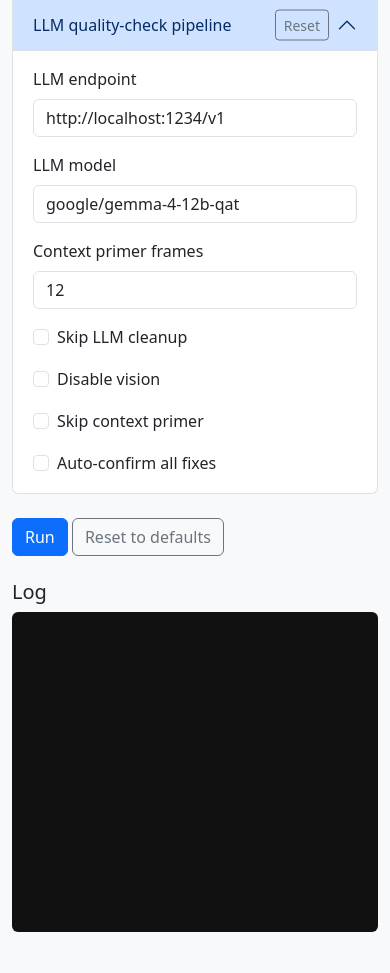
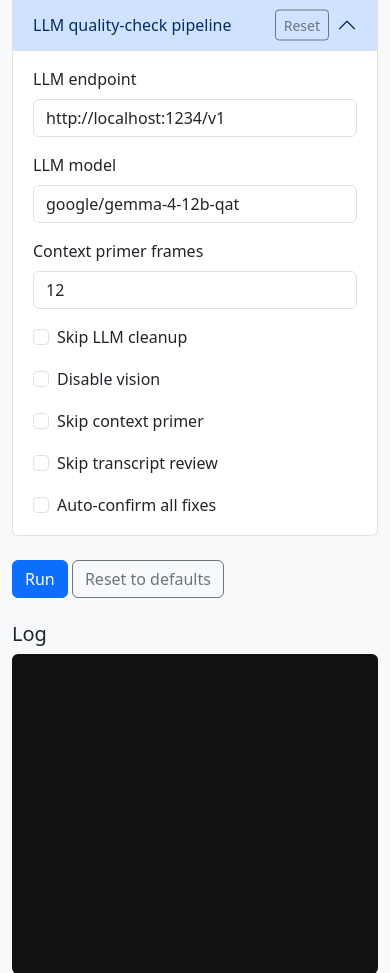
Before and after one commit to JonathanOrr/LocalSub, a Flask app: page / in a window 390 px wide, after a click on "LLM quality-check pipeline". Shown: the part 575-1548 px from the top of the page. Before the commit the page ends 1507 px from the top, so only its background shows below. Run offline with Flask 3, Linux system fonts and the light colour scheme; some libraries are stand-ins or nearby versions.

Commit message:
Add a manual transcript review step before translation
Adds a pause between the LLM cleanup pass and translation that lets a
human fix transcription mistakes whisper (and the automated cleanup)
missed, before that text gets sent for translation. On the CLI this
opens the source-language .srt directly in $EDITOR; in the web UI it
shows an editable textarea via the same confirm-request/SSE handshake
already used for proposed-fix and context-primer confirmation.

Edits are re-validated and cue numbers renumbered afterward
(pipeline.transcript_review.validate_and_renumber); an edit that
breaks the SRT format reverts to the pre-edit version rather than
feeding whisper/mux something malformed.

New --no-transcript-review flag (and matching web checkbox) opts out,
for non-interactive runs.

```diff
--- a/pipeline/orchestrate.py
+++ b/pipeline/orchestrate.py
@@ -9,12 +9,14 @@ from pipeline.context_primer import build_context_primer, confirm_context_primer
 from pipeline.rationality import llm_check_rationality, llm_vision_resolve, rationality_flag_to_change
 from pipeline.repeats import detect_char_repeats, detect_repeats, llm_resolve_repeats
 from pipeline.srt_utils import parse_srt_cues, write_srt
+from pipeline.transcript_review import confirm_transcript
 from pipeline.translate import llm_translate
 from pipeline.vad_ten import build_vad_trimmed_wav, remap_srt_timestamps, ten_vad_speech_segments
 from pipeline.whisper_engine import check_dependencies, extract_audio, language_info, mux, transcribe
 
 ConfirmChangesFn = Callable[[str, list[ProposedChange], bool], list[ProposedChange]]
 ConfirmPrimerFn = Callable[[str, bool], str | None]
+ConfirmTranscriptFn = Callable[[Path, bool], None]
 
 
 @dataclass
@@ -49,6 +51,7 @@ class PipelineConfig:
     no_llm_vision: bool = False
     no_context_primer: bool = False
     context_primer_frames: int = 12
+    no_transcript_review: bool = False
     auto_confirm: bool = False
 
 
@@ -65,14 +68,16 @@ def run_pipeline(
     video_path: Path, config: PipelineConfig,
     confirm_changes_fn: ConfirmChangesFn = confirm_changes,
     confirm_primer_fn: ConfirmPrimerFn = confirm_context_primer,
+    confirm_transcript_fn: ConfirmTranscriptFn = confirm_transcript,
     log_fn: Callable[[str], None] = print,
 ) -> PipelineResult:
     """The full pipeline: extract audio -> (optional TEN VAD pre-pass) -> transcribe ->
-    (optional) repeat-resolution -> context primer -> rationality+vision check -> translate
-    -> mux. Shared by subtranslate.py's CLI and the web UI - the only things either caller
-    customizes are how a proposed-changes/primer confirmation is obtained (confirm_changes_fn/
-    confirm_primer_fn - block on a terminal prompt for the CLI, wait on a browser click for
-    the web UI) and where status lines go (log_fn)."""
+    (optional) repeat-resolution -> context primer -> rationality+vision check ->
+    (optional) human transcript review -> translate -> mux. Shared by subtranslate.py's CLI
+    and the web UI - the only things either caller customizes are how a proposed-changes/
+    primer/transcript-edit confirmation is obtained (confirm_changes_fn/confirm_primer_fn/
+    confirm_transcript_fn - block on a terminal prompt for the CLI, wait on a browser click
+    for the web UI) and where status lines go (log_fn)."""
     if config.engine == "whisper" and config.target_lang != "en" and not config.no_translate:
         sys.exit(
             "whisper.cpp's built-in --translate only supports English as a target - "
@@ -183,6 +188,9 @@ def run_pipeline(
         final_notes = [f"[{c.first_cue}-{c.last_cue}] {c.summary}" for c in confirmed2]
         write_srt(apply_changes(parse_srt_cues(src_srt), confirmed2), src_srt)
 
+    if not config.no_transcript_review:
+        confirm_transcript_fn(src_srt, config.auto_confirm)
+
     target_srt = None
     if not config.no_translate:
         _, target_lang_name = language_info(config.target_lang)
--- a/subtranslate.py
+++ b/subtranslate.py
@@ -114,6 +114,10 @@ def main() -> None:
                               "context primer (default: 12). Fixed regardless of video length, "
                               "so cost doesn't scale with runtime. Set to 0 for a text-only "
                               "primer without vision")
+    parser.add_argument("--no-transcript-review", action="store_true",
+                         help="skip the pre-translation pause that lets you fix transcription "
+                              "mistakes by hand ('e' opens the source-language .srt in $EDITOR, "
+                              "default nano) - useful to disable for non-interactive runs")
     parser.add_argument("--auto-confirm", action="store_true",
                          help="accept all LLM-proposed transcript fixes without an interactive "
                               "prompt (needed for non-interactive/background runs, which would "
--- a/webapp/static/js/app.js
+++ b/webapp/static/js/app.js
@@ -1,6 +1,6 @@
 const BOOL_FIELDS = [
   "no_translate", "no_gpu", "vad", "no_llm_check", "no_llm_vision",
-  "no_context_primer", "auto_confirm",
+  "no_context_primer", "no_transcript_review", "auto_confirm",
 ];
 const INT_FIELDS = [
   "threads", "max_context", "flag_repeat_count", "vad_min_speech_ms",
@@ -176,6 +176,25 @@ function showPrimerConfirm(event) {
   confirmArea.style.display = "block";
 }
 
+function escapeHtml(s) {
+  const div = document.createElement("div");
+  div.textContent = s;
+  return div.innerHTML;
+}
+
+function showTranscriptConfirm(event) {
+  confirmTitle.textContent = "Review transcript before translation";
+  confirmBody.innerHTML = `
+    <p class="text-muted small">Fix any transcription mistakes here before it's sent for translation.</p>
+    <textarea class="form-control" rows="16" style="font-family: monospace" id="transcriptText">${escapeHtml(event.transcript)}</textarea>
+  `;
+  confirmButtons.innerHTML = `<button class="btn btn-primary btn-sm" id="continueTranscript">Continue</button>`;
+  document.getElementById("continueTranscript").onclick = () => {
+    submitConfirm({ text: document.getElementById("transcriptText").value });
+  };
+  confirmArea.style.display = "block";
+}
+
 form.addEventListener("submit", (e) => {
   e.preventDefault();
   runBtn.disabled = true;
@@ -198,6 +217,7 @@ form.addEventListener("submit", (e) => {
         } else if (event.type === "confirm_request") {
           if (event.kind === "changes") showChangesConfirm(event);
           else if (event.kind === "primer") showPrimerConfirm(event);
+          else if (event.kind === "transcript") showTranscriptConfirm(event);
         } else if (event.type === "done") {
           appendLog(`\nDone: ${event.output_path}`);
           appendLog(`  Source subtitles (${event.lang}): ${event.src_srt}`);
--- a/webapp/templates/index.html
+++ b/webapp/templates/index.html
@@ -211,6 +211,12 @@
                 <label class="form-check-label" for="no_context_primer">Skip context primer</label>
               </div>
             </div>
+            <div class="col-md-3 d-flex align-items-end">
+              <div class="form-check">
+                <input class="form-check-input" type="checkbox" name="no_transcript_review" id="no_transcript_review">
+                <label class="form-check-label" for="no_transcript_review">Skip transcript review</label>
+              </div>
+            </div>
             <div class="col-md-4 d-flex align-items-end">
               <div class="form-check">
                 <input class="form-check-input" type="checkbox" name="auto_confirm" id="auto_confirm">
```
Also changed, not shown: pipeline/transcript_review.py (added, +43 -0 lines), webapp/runner.py (+29 -0 lines).
